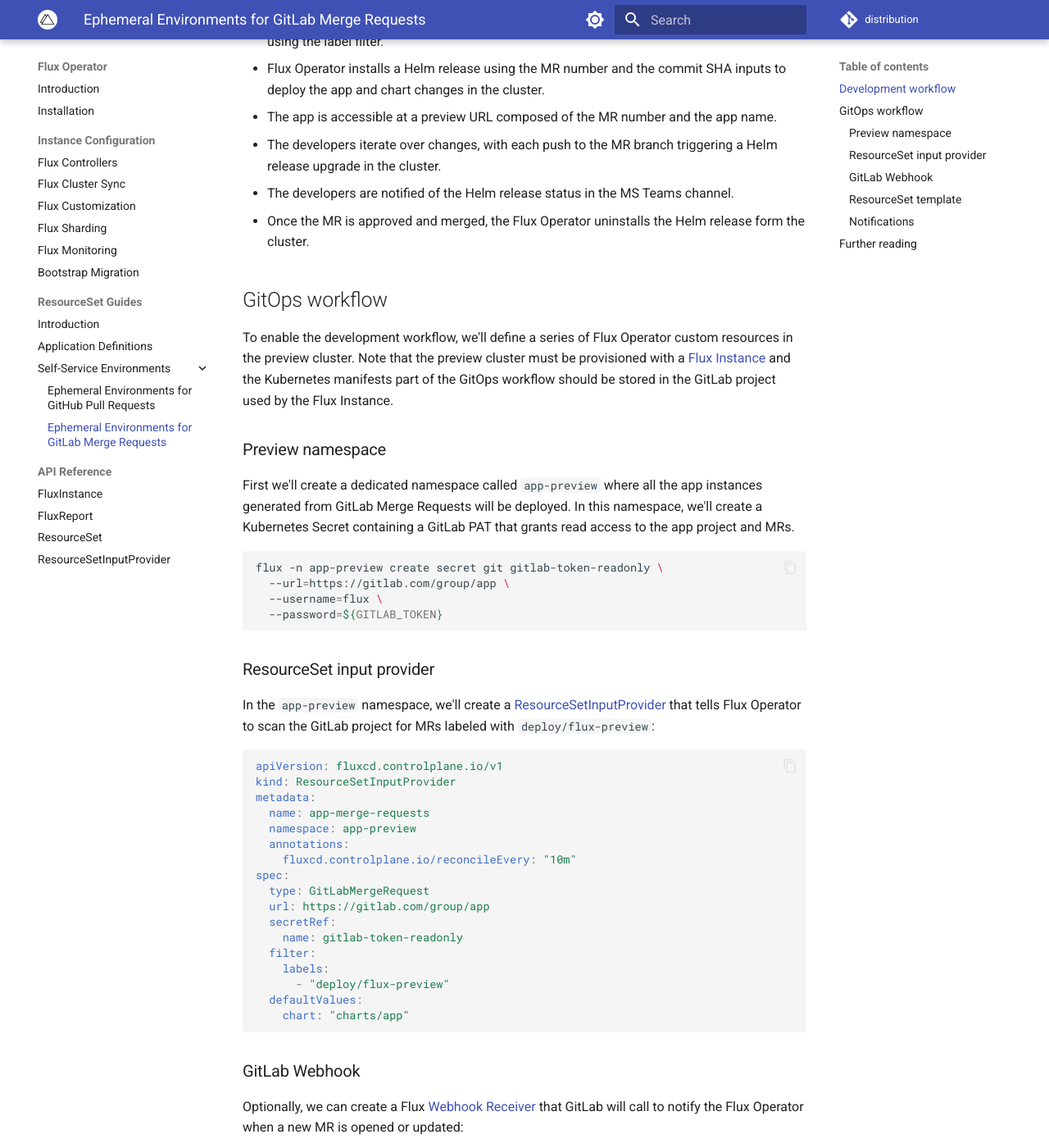
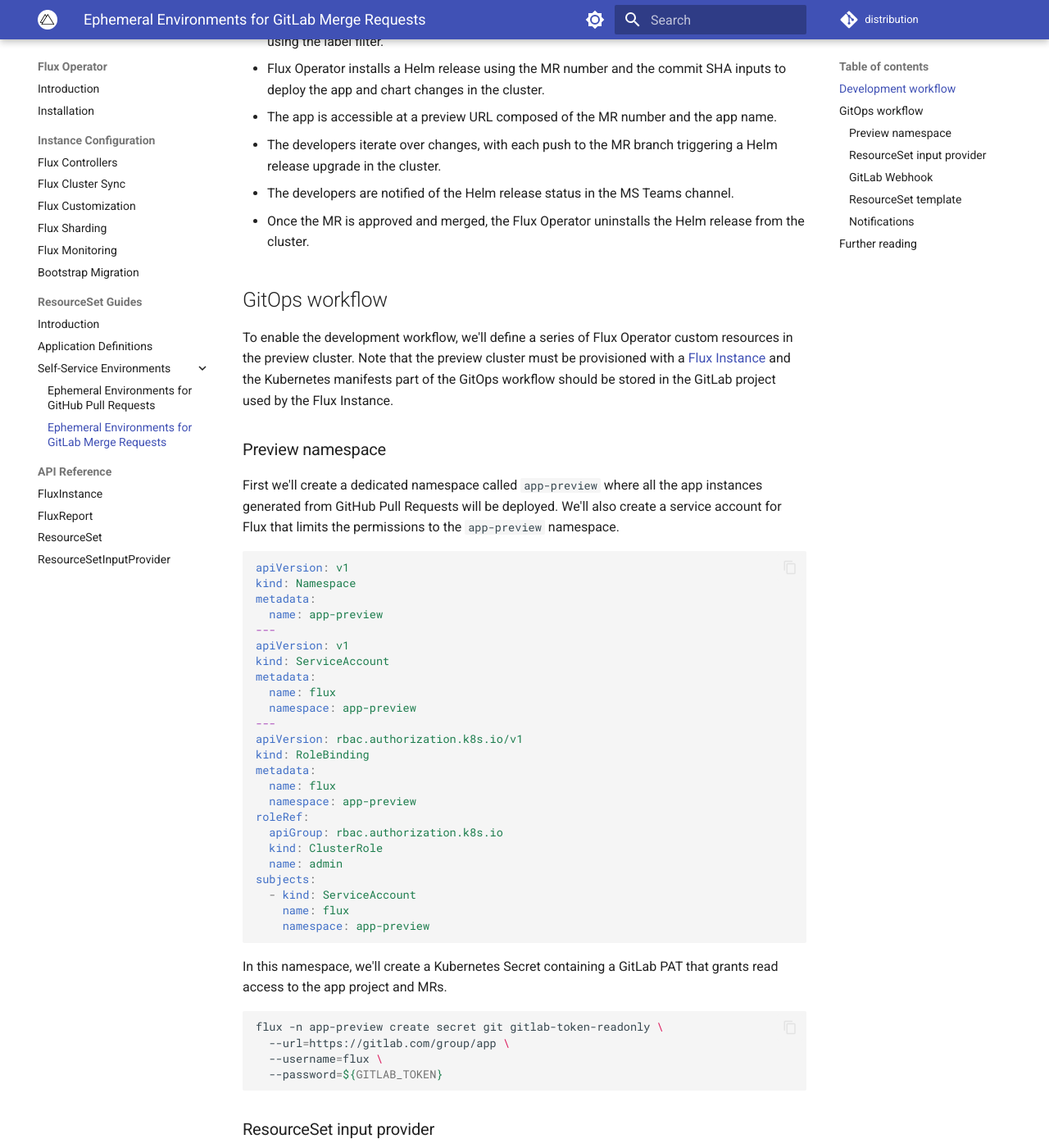
Before and after one commit to controlplaneio-fluxcd/distribution, an MkDocs documentation site: the page built from docs/operator/resourcesets/gitlab-merge-requests.md, in a window 1280 px wide and 1400 px high, scrolled down 577 px. Shown: the whole window at 82% size. Built offline with MkDocs 1.6.1 and Material for MkDocs 9.7.7, drawn with Linux system fonts in a browser that asks for light colours; comment, search, counter and statistics services are not loaded; some of the changed text lies outside the part shown.

Commit message:
Add RBAC for preview envs
Signed-off-by: Stefan Prodan <stefan.prodan@gmail.com>

````diff
--- a/docs/operator/resourcesets/gitlab-merge-requests.md
+++ b/docs/operator/resourcesets/gitlab-merge-requests.md
@@ -13,7 +13,7 @@
 - The app is accessible at a preview URL composed of the MR number and the app name.
 - The developers iterate over changes, with each push to the MR branch triggering a Helm release upgrade in the cluster.
 - The developers are notified of the Helm release status in the MS Teams channel.
-- Once the MR is approved and merged, the Flux Operator uninstalls the Helm release form the cluster.
+- Once the MR is approved and merged, the Flux Operator uninstalls the Helm release from the cluster.
 
 ## GitOps workflow
 
@@ -24,7 +24,37 @@
 ### Preview namespace
 
 First we'll create a dedicated namespace called `app-preview` where all the app instances generated
-from GitLab Merge Requests will be deployed. In this namespace, we'll create a Kubernetes Secret
+from GitHub Pull Requests will be deployed. We'll also create a service account for Flux that limits
+the permissions to the `app-preview` namespace.
+
+```yaml
+apiVersion: v1
+kind: Namespace
+metadata:
+  name: app-preview
+---
+apiVersion: v1
+kind: ServiceAccount
+metadata:
+  name: flux
+  namespace: app-preview
+---
+apiVersion: rbac.authorization.k8s.io/v1
+kind: RoleBinding
+metadata:
+  name: flux
+  namespace: app-preview
+roleRef:
+  apiGroup: rbac.authorization.k8s.io
+  kind: ClusterRole
+  name: admin
+subjects:
+  - kind: ServiceAccount
+    name: flux
+    namespace: app-preview
+```
+
+In this namespace, we'll create a Kubernetes Secret
 containing a GitLab PAT that grants read access to the app project and MRs.
 
 ```shell
@@ -92,6 +122,7 @@
   name: app
   namespace: app-preview
 spec:
+  serviceAccountName: flux
   inputsFrom:
     - apiVersion: fluxcd.controlplane.io/v1
       kind: ResourceSetInputProvider
@@ -119,6 +150,7 @@
           event.toolkit.fluxcd.io/branch: << inputs.branch | quote >>
           event.toolkit.fluxcd.io/author: << inputs.author | quote >>
       spec:
+        serviceAccountName: flux
         interval: 10m
         releaseName: app-<< inputs.id >>
         chart:
````
Also changed, not shown: docs/operator/resourcesets/github-pull-requests.md (+34 -2 lines).
